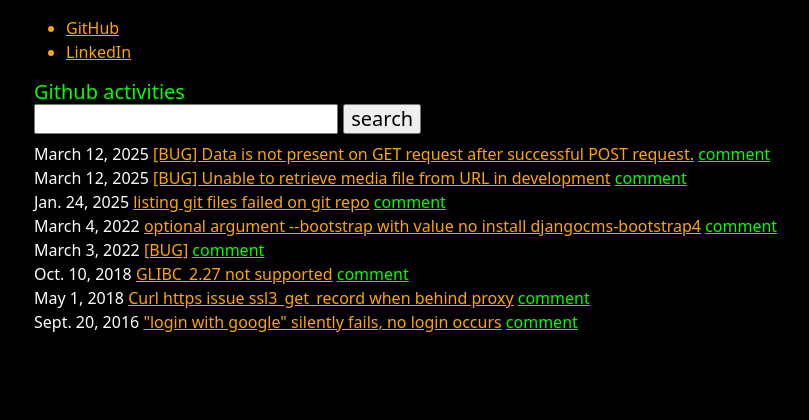
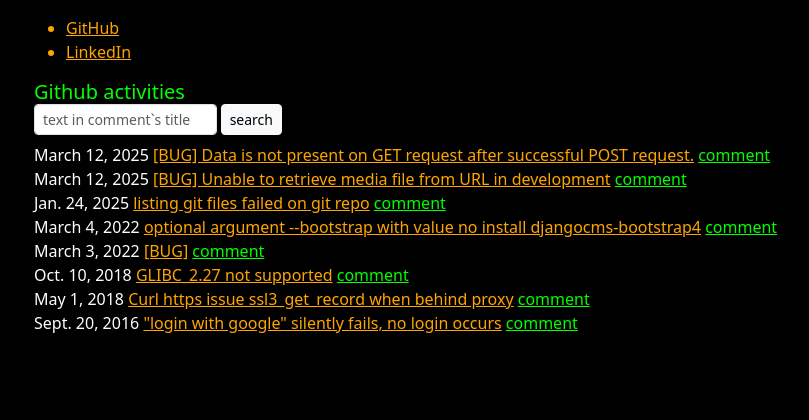
Before and after one commit to michalnik/softorks.eu, a Django app: page / in a window 1280 px wide, after a click on "Contact". Shown: the part 224-644 px from the top of the page, without its empty margins (48-857 px from the left). Run offline with Django 5.2, Linux system fonts and the light colour scheme; data comes from the database, SQL or seed files in the repository; parts of the project's set-up code (start-up, migrations or seed data) failed here and were passed over; some libraries are stand-ins or nearby versions.

Commit message:
Fixed #8
1) polish pyproject.toml dev dependencies
2) translate placeholder
3) edit form template

```diff
--- a/pyproject.toml
+++ b/pyproject.toml
@@ -41,10 +41,8 @@ file = "LICENSE"
 
 [project.optional-dependencies]
 dev = [
-    "httpx",
-    "notebook",
     "rich",
-    "ipython<9.0.0",
+    "ipython",
     "build",
     "validate-pyproject",
     "pre-commit",
--- a/softorks/templates/index.html
+++ b/softorks/templates/index.html
@@ -175,11 +175,16 @@
                 </ul>
                 <h5>{% trans 'Github activities' %}
                     <form
+                          class="row g-1"
                           hx-get="/activities/github/?page=1"
                           hx-target="#github-activities"
                     >
-                        <input type="search" name="search">
-                        <input type="submit" value="{% trans 'search' %}">
+                        <div class="col-sm-2">
+                            <input class="form-control form-control-sm" type="search" name="search" placeholder="{% trans 'text in comment`s title' %}">
+                        </div>
+                        <div class="col-sm">
+                            <button class="btn btn-light btn-sm" type="submit">{% trans 'search' %}</button>
+                        </div>
                     </form>
                 </h5>
                 <div
```
Also changed, not shown: softorks/locale/cs/LC_MESSAGES/django.po, softorks/locale/en/LC_MESSAGES/django.po.
